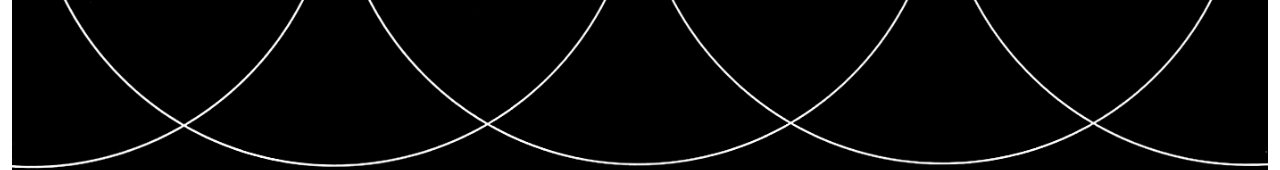
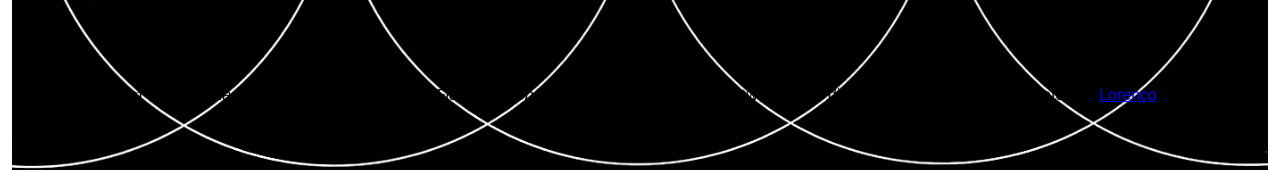
Before and after one commit to ocnerol/spacestagram, a React (Create React App) app: page / in a window 1280 px wide. Shown: the part 680-850 px from the top of the page. Built offline with nearby package versions, Linux system fonts and the light colour scheme.

Commit message:
fix footer to bottom

```diff
--- a/src/App.css
+++ b/src/App.css
@@ -18,6 +18,8 @@ footer {
   display: flex;
   justify-content: space-between;
   padding: 0rem 1rem;
+  position: fixed;
+  bottom: 0px;
 }
 
 .screen-reader-only {
```
